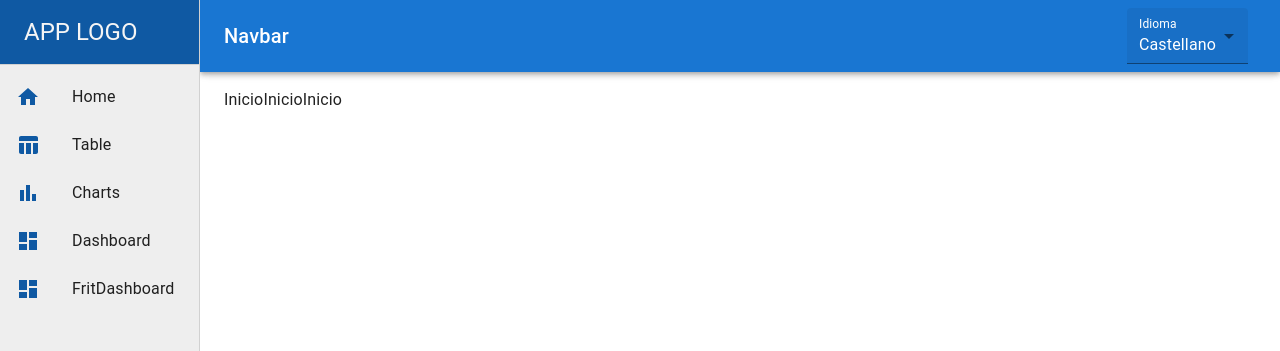
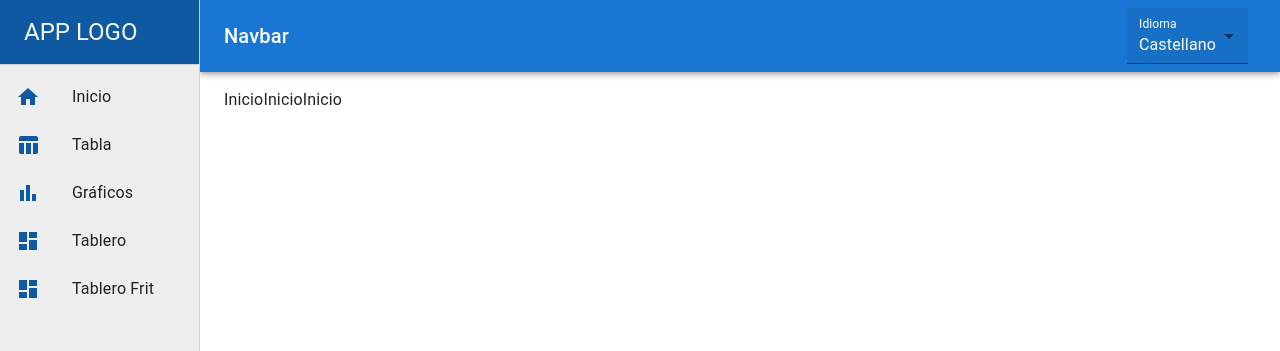
Before and after one commit to adrianamoni/matdemo, a React (Vite) app: page / in a window 1280 px wide. Shown: the top 351 px of the page. Built offline with nearby package versions, Linux system fonts and the light colour scheme.

Commit message:
merged with main branch

```diff
--- a/src/languages/en.js
+++ b/src/languages/en.js
@@ -1,6 +1,7 @@
 const en = {
   charts: "Charts",
   dashboard: "Dashboard",
+  fritDashboard: "Frit Dashboard",
   home: "Home",
   language: "Language",
   table: "Table",
--- a/src/languages/es.js
+++ b/src/languages/es.js
@@ -1,6 +1,7 @@
 const es = {
   charts: "Gráficos",
   dashboard: "Tablero",
+  fritDashboard: "Tablero Frit",
   home: "Inicio",
   language: "Idioma",
   table: "Tabla",
--- a/src/layout/Sidebar.jsx
+++ b/src/layout/Sidebar.jsx
@@ -40,31 +40,31 @@ const Sidebar = ({ mobileOpen, handleDrawerToggle, drawerWidth, window }) => {
       setlinks([
         {
           id: 1,
-          name: "Home",
+          name: <Text tid={"home"} />,
           icon: <HomeIcon />,
           path: "/",
         },
         {
           id: 2,
-          name: "Table",
+          name: <Text tid={"table"} />,
           icon: <TableChartIcon />,
           path: "/table",
         },
         {
           id: 3,
-          name: "Charts",
+          name: <Text tid={"charts"} />,
           icon: <BarChartIcon />,
           path: "/charts",
         },
         {
           id: 4,
-          name: "Dashboard",
+          name: <Text tid={"dashboard"} />,
           icon: <DashboardIcon />,
           path: "/dashboard",
         },
         {
           id: 4,
-          name: "FritDashboard",
+          name: <Text tid={"fritDashboard"} />,
           icon: <DashboardIcon />,
           path: "/frit-dashboard",
         },
```
